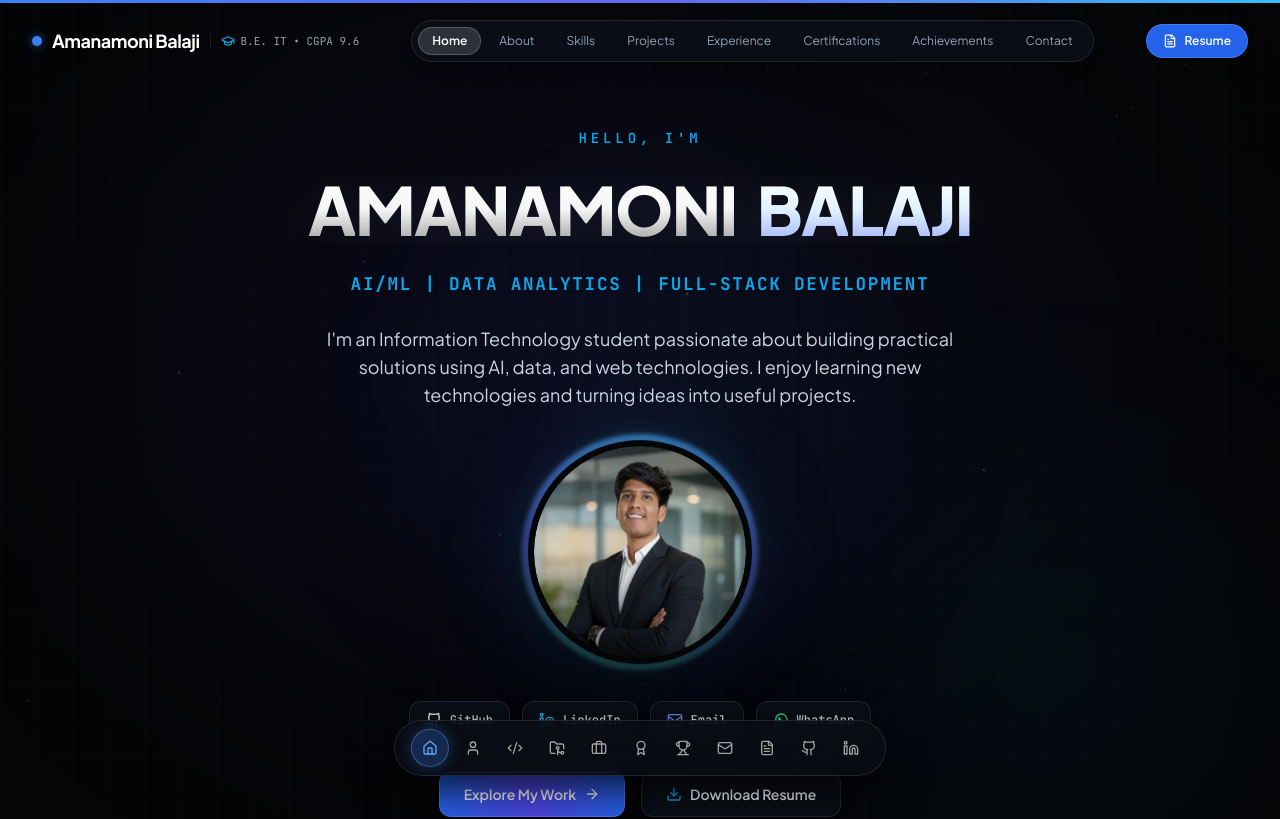
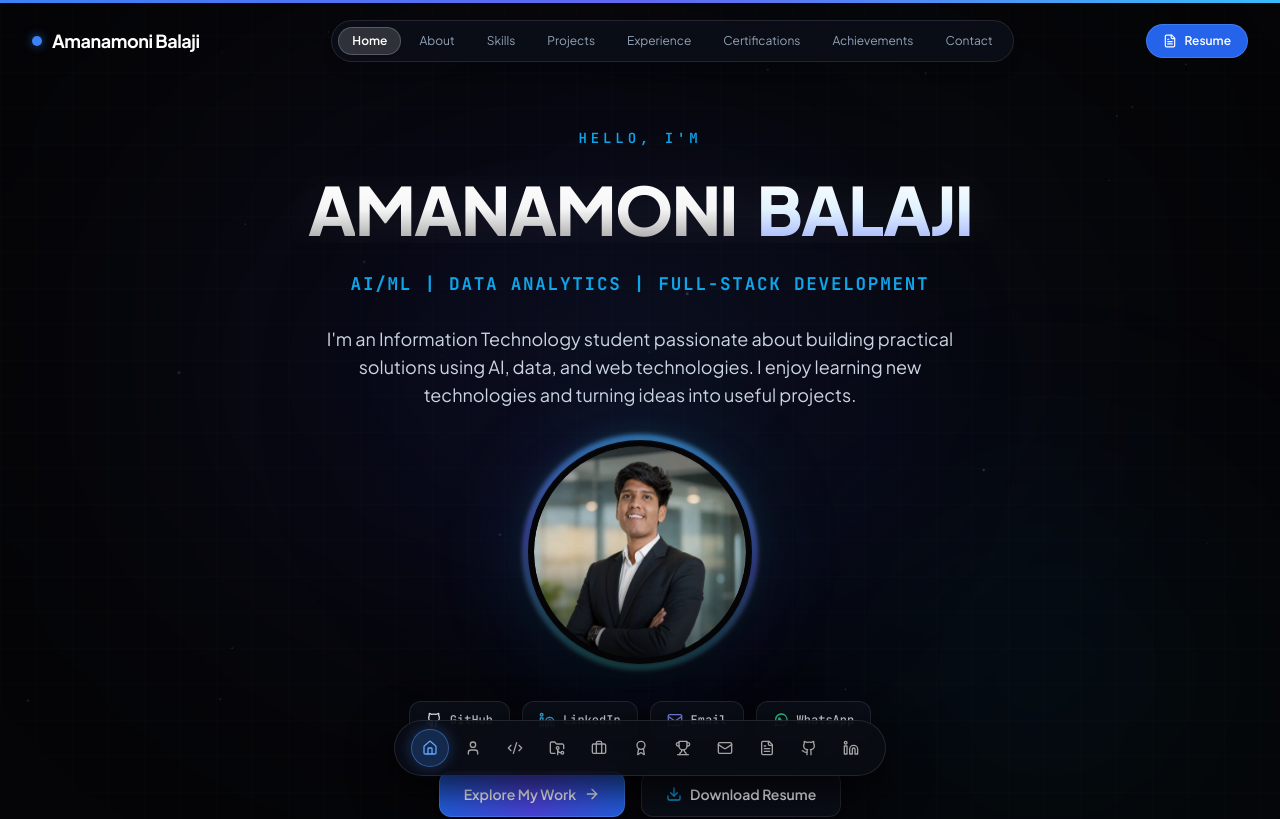
Before and after one commit to Amanamoni-Balaji/Personal-Portfolio, a React (Vite) app: page / in a window 1280 px wide. Shown: the top 819 px of the page. Built offline with nearby package versions, Linux system fonts and the light colour scheme.

Commit message:
fix(navbar): remove 'B.E. IT • CGPA 9.6' tag following wordmark in header

```diff
--- a/src/components/Navbar.jsx
+++ b/src/components/Navbar.jsx
@@ -7,8 +7,7 @@ import {
   FileText,
   Github,
   Linkedin,
-  Mail,
-  GraduationCap
+  Mail
 } from 'lucide-react';
 import { portfolioData } from '../data/portfolioData';
 
@@ -74,10 +73,6 @@ export default function Navbar({ onOpenResume }) {
               <span className="w-2.5 h-2.5 rounded-full bg-blue-500 group-hover:scale-125 transition-transform shadow-[0_0_10px_rgba(59,130,246,0.6)]" />
               <span className="text-base sm:text-lg font-bold tracking-tight text-white font-sans">
                 Amanamoni Balaji
-              </span>
-              <span className="hidden xl:inline-flex items-center gap-1.5 text-[11px] font-mono text-ink-400 pl-2.5 border-l border-white/10">
-                <GraduationCap className="w-3.5 h-3.5 text-accent-sky" />
-                <span>B.E. IT &bull; CGPA 9.6</span>
               </span>
             </Link>
 
```
